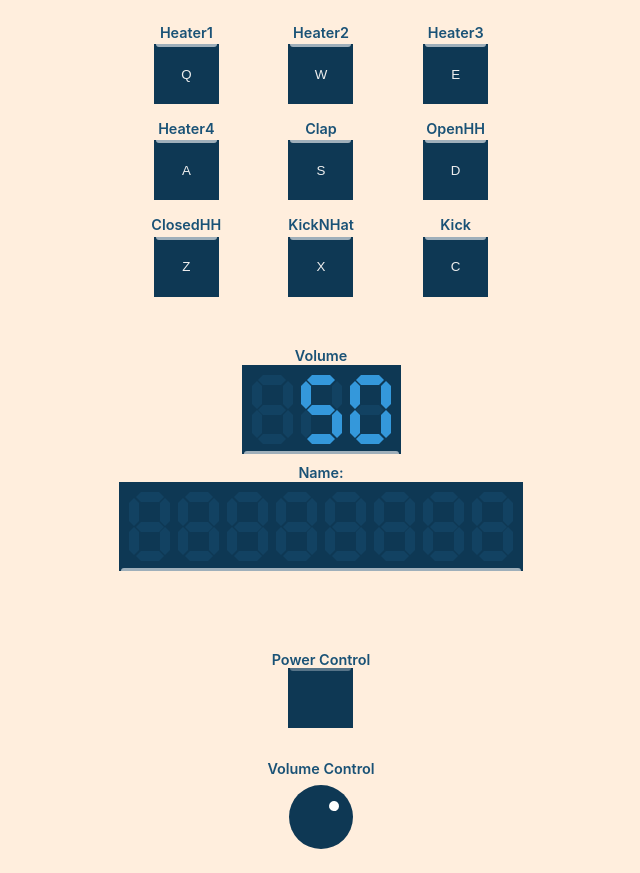
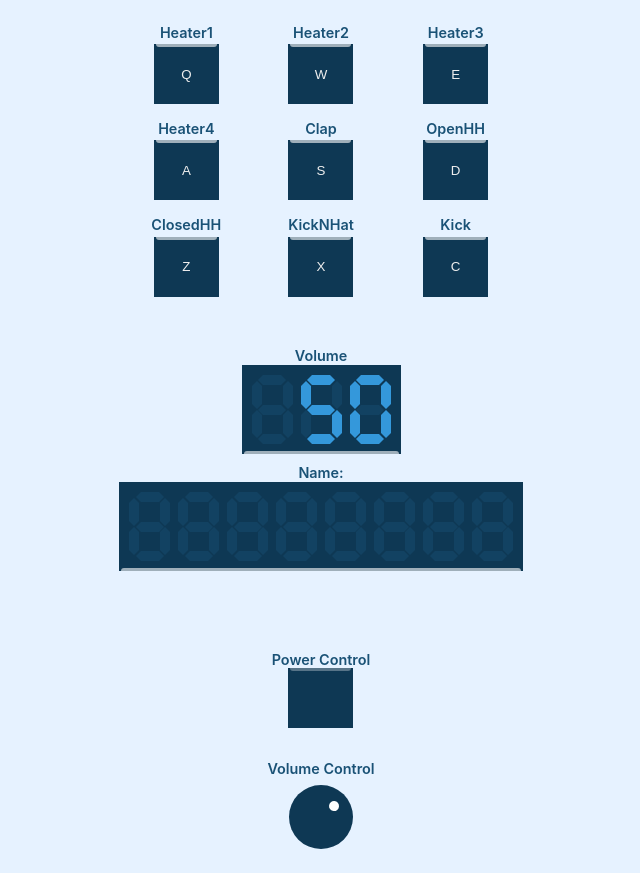
Before and after one commit to samhuerzeler/drum-machine, a React (Vite) app: page / in a window 1280 px wide. Shown: the whole page, without its empty margins (319-959 px from the left). Built offline with nearby package versions, Linux system fonts and the light colour scheme.

Commit message:
Update background color

```diff
--- a/src/index.css
+++ b/src/index.css
@@ -6,7 +6,7 @@ body {
   -webkit-font-smoothing: antialiased;
   -moz-osx-font-smoothing: grayscale;
 
-  background-color: #FFEEDD;
+  background-color: #E6F2FF;
   color: #1A5276;
 }
 
```
